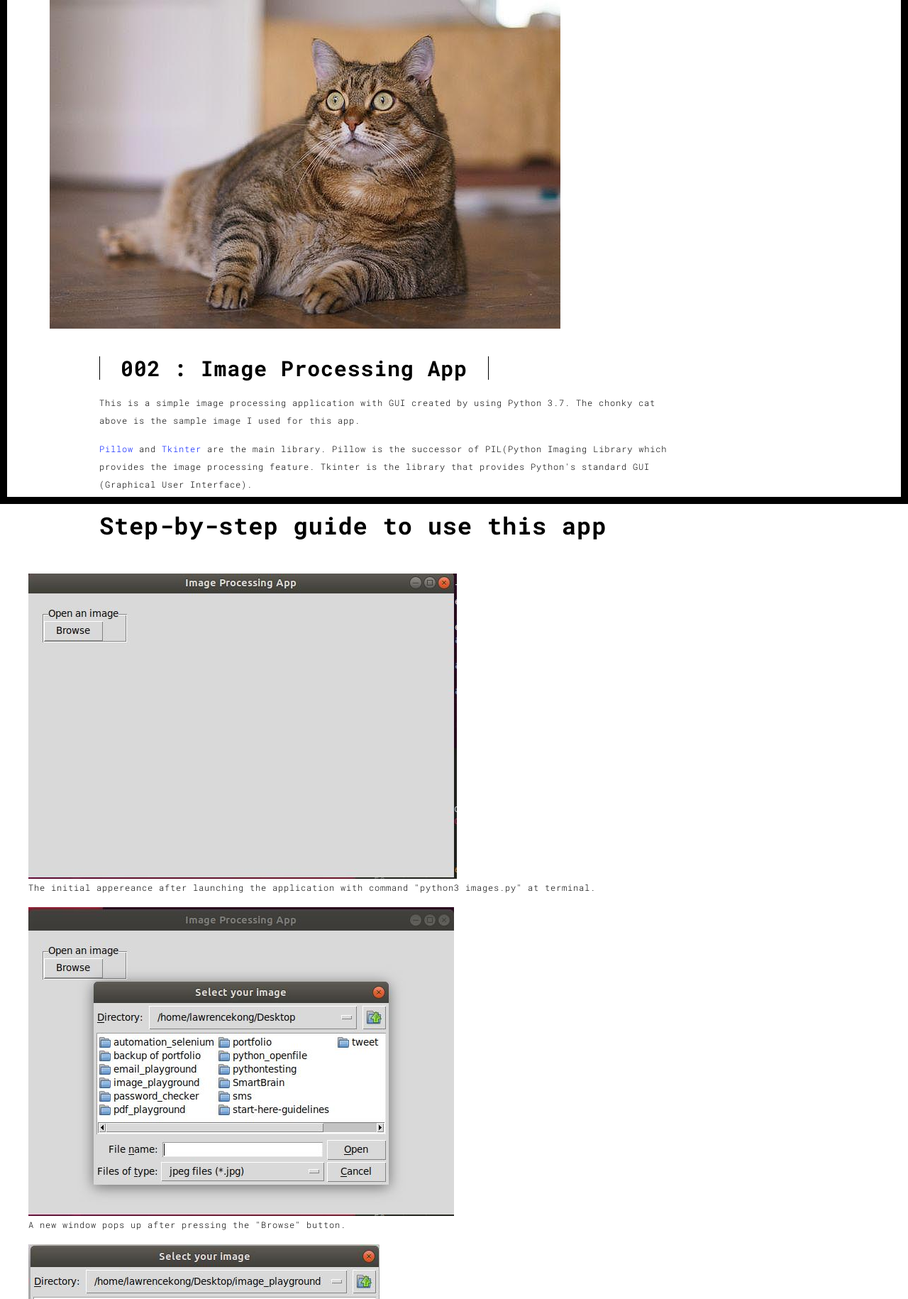
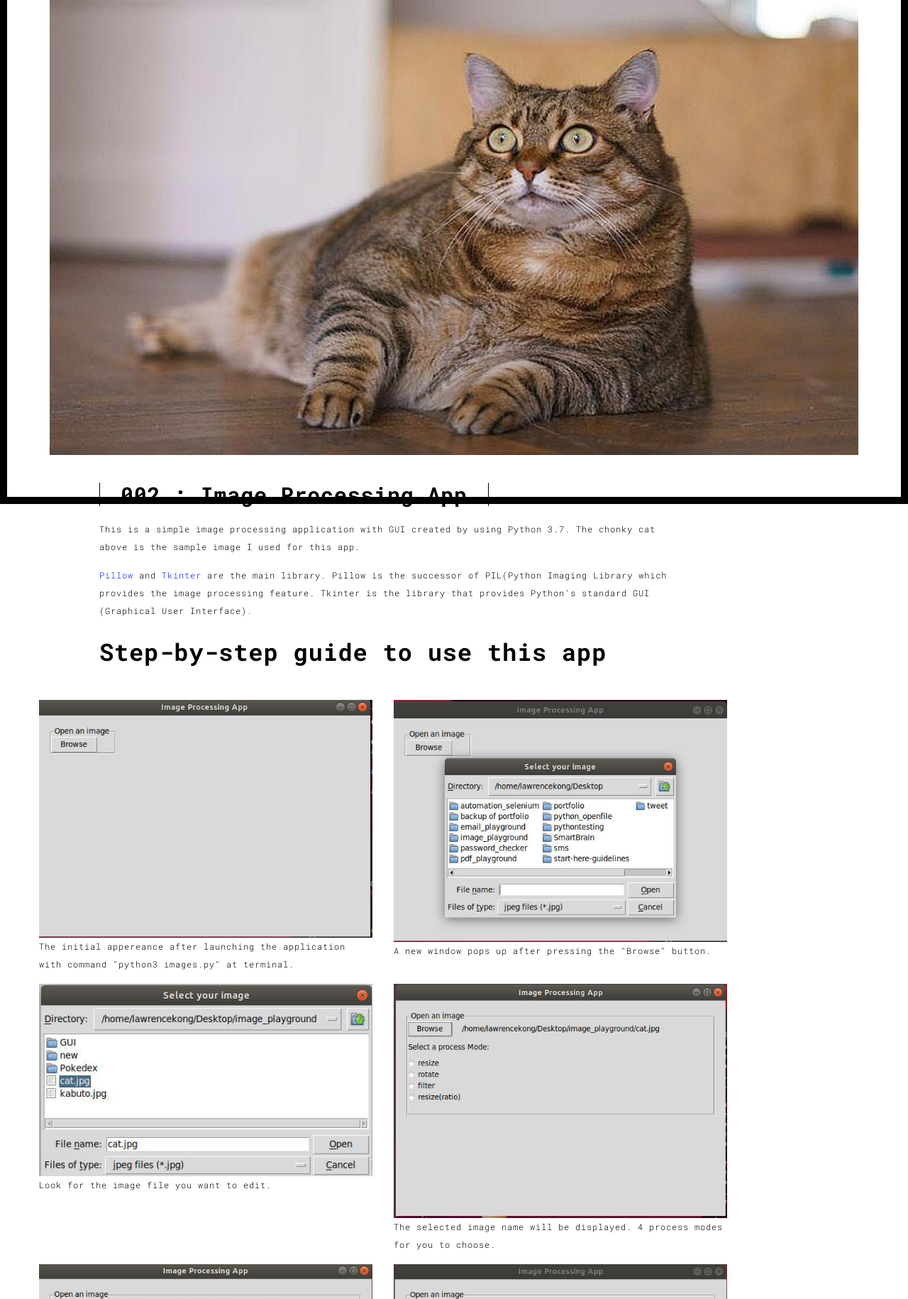
Before and after one commit to LawKong/portfolio, a Flask app: page /work2.html in a window 1280 px wide. Shown: the part 90-1920 px from the top of the page at 71% size. Run offline with Flask 2, Linux system fonts and the light colour scheme; some libraries are stand-ins or nearby versions.

Commit message:
edit works and works html

```diff
--- a/templates/work2.html
+++ b/templates/work2.html
@@ -75,84 +75,84 @@
 
 
       <div class="row">
-        <div class="col-md-4-offset-2">
+        <div class="col-md-5">
           <img src="./static/assets/images/1.jpg" class="img-responsive" alt="">
           <p>The initial appereance after launching the application with command "python3 images.py" at terminal.</p>
         </div>
 
-        <div class="col-md-4-offset-2">
+        <div class="col-md-5">
           <img src="./static/assets/images/2.jpg" class="img-responsive" alt="">
           <p>A new window pops up after pressing the "Browse" button.</p>
         </div>
       </div>
 
       <div class="row">
-        <div class="col-md-4-offset-2">
+        <div class="col-md-5">
           <img src="./static/assets/images/3.jpg" class="img-responsive" alt="">
           <p>Look for the image file you want to edit.</p>
         </div>
 
-        <div class="col-md-4-offset-2">
+        <div class="col-md-5">
           <img src="./static/assets/images/4.jpg" class="img-responsive" alt="">
           <p>The selected image name will be displayed. 4 process modes for you to choose.</p>
         </div>
       </div>
 
        <div class="row">
-        <div class="col-md-4-offset-2">
+        <div class="col-md-5">
           <img src="./static/assets/images/5.jpg" class="img-responsive" alt="">
           <p>Select resize to resize your image. Enter the width and height in the textboxes.</p>
         </div>
 
-        <div class="col-md-4-offset-2">
+        <div class="col-md-5">
           <img src="./static/assets/images/6.jpg" class="img-responsive" alt="">
           <p>Press "Process" button to resize the image to the width and height you set. A new window pops up to show your resized image.</p>
         </div>
       </div>
 
       <div class="row">
-        <div class="col-md-4-offset-2">
+        <div class="col-md-5">
           <img src="./static/assets/images/7.jpg" class="img-responsive" alt="">
           <p>Select resize to resize your image. Enter the width and height in the textboxes.</p>
         </div>
 
-        <div class="col-md-4-offset-2">
+        <div class="col-md-5">
           <img src="./static/assets/images/8.jpg" class="img-responsive" alt="">
           <p>Press "Process" button to resize the image to the width and height you set. A new window pops up to show your resized image.</p>
         </div>
       </div>
 
       <div class="row">
-        <div class="col-md-4-offset-2">
+        <div class="col-md-5">
           <img src="./static/assets/images/9.jpg" class="img-responsive" alt="">
           <p>Select resize to resize your image. Enter the width and height in the textboxes.</p>
         </div>
 
-        <div class="col-md-4-offset-2">
+        <div class="col-md-5">
           <img src="./static/assets/images/10.jpg" class="img-responsive" alt="">
           <p>Press "Process" button to resize the image to the width and height you set. A new window pops up to show your resized image.</p>
         </div>
       </div>
 
       <div class="row">
-        <div class="col-md-4-offset-2">
+        <div class="col-md-5">
           <img src="./static/assets/images/11.jpg" class="img-responsive" alt="">
           <p>Select resize to resize your image. Enter the width and height in the textboxes.</p>
         </div>
 
-        <div class="col-md-4-offset-2">
+        <div class="col-md-5">
           <img src="./static/assets/images/12.jpg" class="img-responsive" alt="">
           <p>Press "Process" button to resize the image to the width and height you set. A new window pops up to show your resized image.</p>
         </div>
       </div>
 
       <div class="row">
-        <div class="col-md-4-offset-2">
+        <div class="col-md-5">
           <img src="./static/assets/images/13.jpg" class="img-responsive" alt="">
           <p>Select resize to resize your image. Enter the width and height in the textboxes.</p>
         </div>
 
-        <div class="col-md-4-offset-2">
+        <div class="col-md-5">
           <img src="./static/assets/images/14.jpg" class="img-responsive" alt="">
           <p>Press "Process" button to resize the image to the width and height you set. A new window pops up to show your resized image.</p>
         </div>
--- a/templates/works.html
+++ b/templates/works.html
@@ -78,14 +78,14 @@
                     </div>
 
                     <div class="col-sm-4">
-                      <a href="./work.html" title="" class="black-image-project-hover">
+                      <a href="./work2.html" title="" class="black-image-project-hover">
                         <img src="./static/assets/images/cat-hover.jpg" alt="" class="img-responsive">
                       </a>
                       <div class="card-container card-container-lg">
                         <h4>002/006</h4>
                         <h3>Self-project: Image Processing App</h3>
                         <p>April 2020 - Current</p>
-                        <a href="./work.html" title="" class="btn btn-default">Discover</a>
+                        <a href="./work2.html" title="" class="btn btn-default">Discover</a>
                       </div>
                     </div>
 
```
Also changed, not shown: static/assets/images/cat.jpg.
